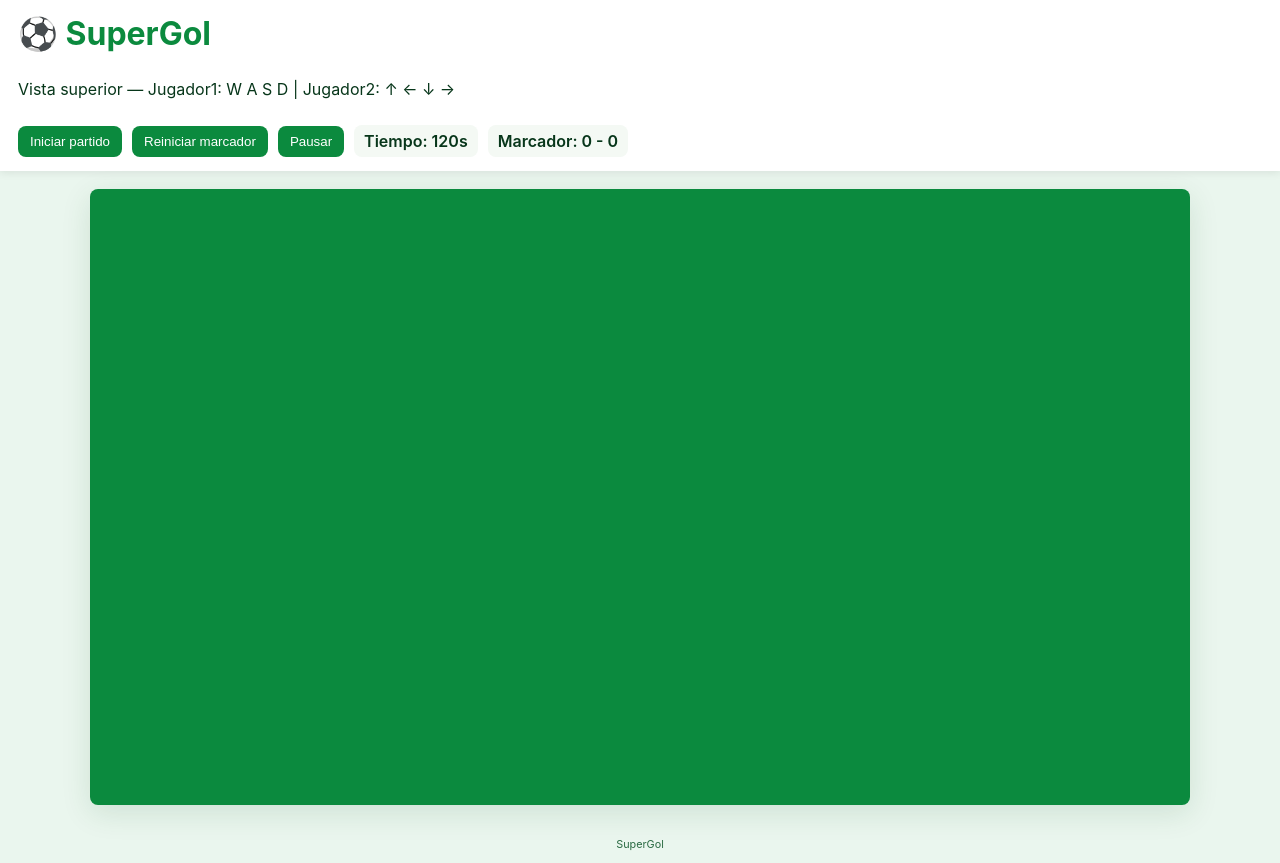
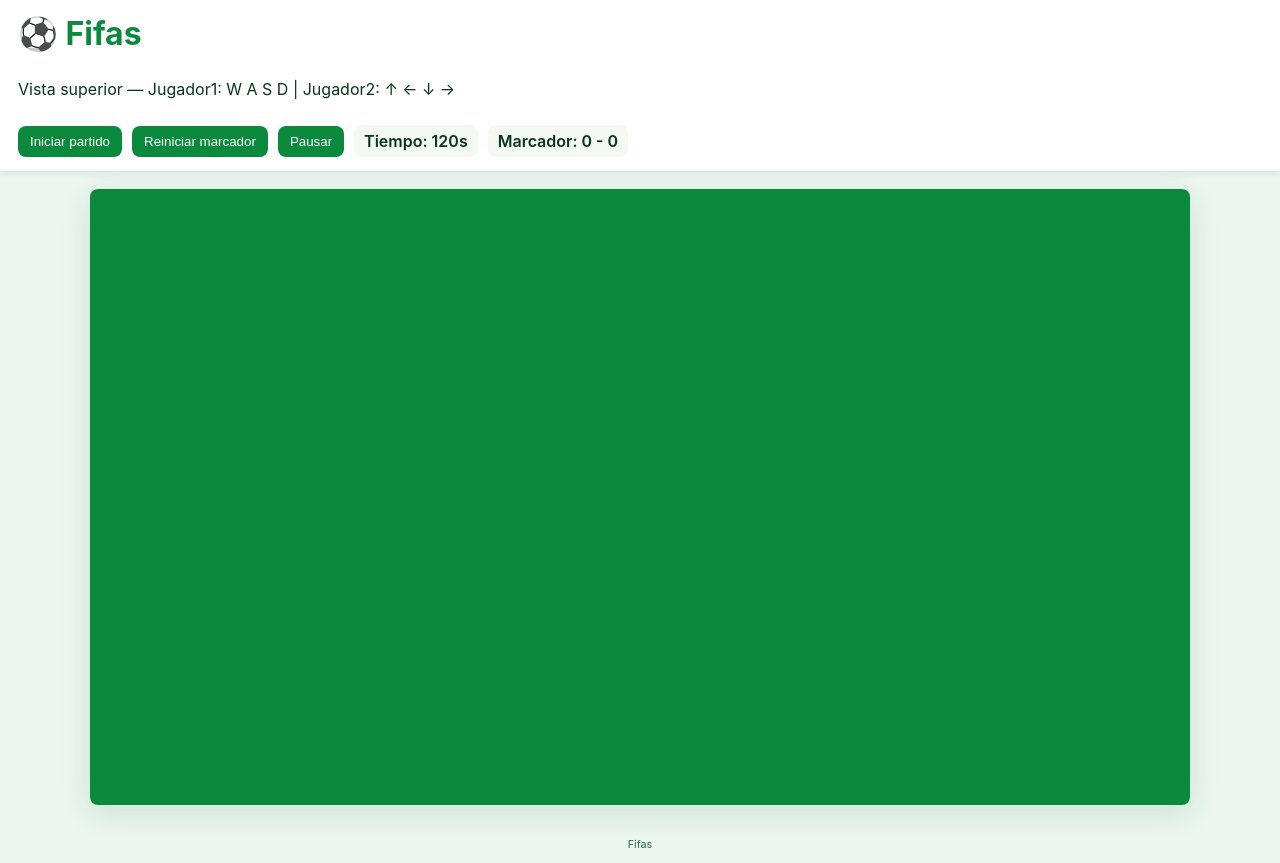
Before and after one commit to santiagoricou/Proyecto, a plain HTML site: page index.html in a window 1280 px wide. Drawn offline with Linux system fonts and the light colour scheme.

Commit message:
Update index.html

```diff
--- a/index.html
+++ b/index.html
@@ -3,12 +3,12 @@
 <head>
   <meta charset="utf-8" />
   <meta name="viewport" content="width=device-width,initial-scale=1" />
-  <title>SuperGol - Mini Fútbol Top-Down</title>
+  <title>Fifas</title>
   <link rel="stylesheet" href="index.css" />
 </head>
 <body>
   <header>
-    <h1>⚽ SuperGol</h1>
+    <h1>⚽ Fifas</h1>
     <p>Vista superior — Jugador1: W A S D | Jugador2: ↑ ← ↓ →</p>
     <div class="controls">
       <button id="startBtn">Iniciar partido</button>
@@ -24,7 +24,7 @@
   </main>
 
   <footer>
-    <small>SuperGol</small>
+    <small>Fifas</small>
   </footer>
 
   <script src="script.js"></script>
```
